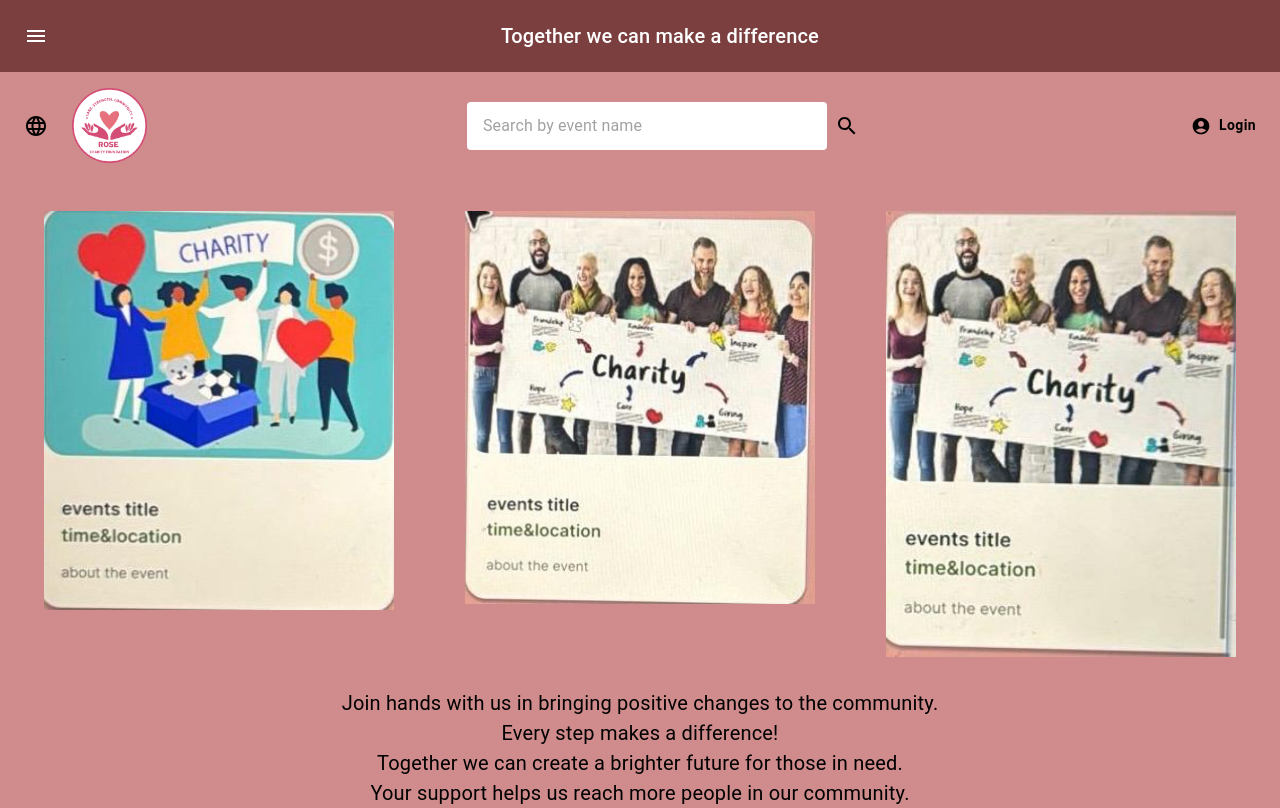
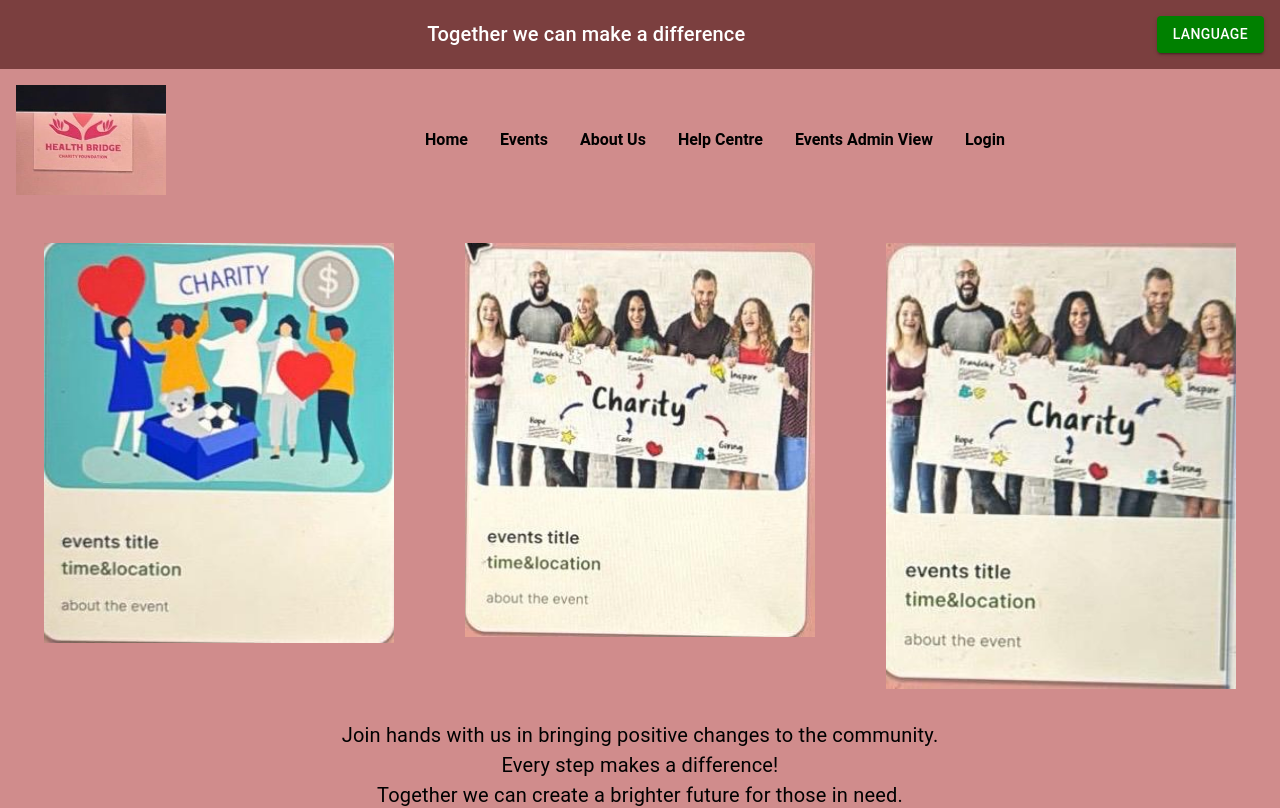
Before and after one commit to camstarhall/KV6002-Team-Project, a React (Vite) app in the folder KV6002/: page / in a window 1280 px wide. Shown: the top 808 px of the page. Built offline with nearby package versions, Linux system fonts and the light colour scheme; what i18n-iso-countries would draw is missing.

Commit message:
Revert "Header Updated"
This reverts commit 4b669aac0100c40aecaffdaf055bb8aad22cc694.

```diff
--- a/KV6002/src/components/Header.jsx
+++ b/KV6002/src/components/Header.jsx
@@ -1,178 +1,48 @@
-import React, { useState } from "react";
-import {
-  Box,
-  Button,
-  Typography,
-  InputBase,
-  IconButton,
-  Drawer,
-  List,
-  ListItem,
-  ListItemText,
-} from "@mui/material";
-import { Link } from "react-router-dom";
-import MenuIcon from "@mui/icons-material/Menu";
-import SearchIcon from "@mui/icons-material/Search";
-import LanguageIcon from "@mui/icons-material/Language";
-import AccountCircleIcon from "@mui/icons-material/AccountCircle";
-import charityLogo from "../assets/Rose_logo.png";
-import "../App.css";
+import React from "react";
+import { Box, Button, Typography } from "@mui/material";
+import { Link } from "react-router-dom"; // Import Link from react-router-dom
+import charityLogo from "../assets/logo.jpg"; // Update the path as necessary
+import "../App.css"; // Importing App.css from the src directory
 
 function Header() {
-  const [menuOpen, setMenuOpen] = useState(false);
-
-  const toggleMenu = () => {
-    setMenuOpen(!menuOpen);
-  };
-
   return (
     <Box>
       {/* Top Part of the Header */}
       <Box
         sx={{
-          backgroundColor: "#7B3F3F",
+          backgroundColor: "#7B3F3F", // Darker shade
           display: "flex",
           justifyContent: "space-between",
           alignItems: "center",
           padding: "1rem",
         }}
       >
-        {/* Burger Icon for Menu */}
-        <IconButton
-          onClick={toggleMenu}
-          sx={{ color: "white" }}
-        >
-          <MenuIcon />
-        </IconButton>
-
-        <Typography
-          variant="h6"
-          sx={{ color: "white", textAlign: "center", flexGrow: 1 }}
-        >
+        <Typography variant="h6" sx={{ color: 'white', textAlign: 'center', flexGrow: 1 }}>
           Together we can make a difference
         </Typography>
+        <Button variant="contained" sx={{ backgroundColor: 'green', color: 'white' }}>
+          Language
+        </Button>
       </Box>
-
-      {/* Drawer for Menu Links */}
-      <Drawer
-        anchor="left"
-        open={menuOpen}
-        onClose={toggleMenu}
-      >
-        <Box
-          sx={{ width: 250, padding: "1rem" }}
-          onClick={toggleMenu}
-        >
-          <List>
-            <ListItem
-              button
-              component={Link}
-              to="/"
-            >
-              <ListItemText primary="Home" />
-            </ListItem>
-            <ListItem
-              button
-              component={Link}
-              to="/events"
-            >
-              <ListItemText primary="Events" />
-            </ListItem>
-            <ListItem
-              button
-              component={Link}
-              to="/about"
-            >
-              <ListItemText primary="About Us" />
-            </ListItem>
-            <ListItem
-              button
-              component={Link}
-              to="/help"
-            >
-              <ListItemText primary="Help Centre" />
-            </ListItem>
-            <ListItem
-              button
-              component={Link}
-              to="/events-list-admin-view"
-            >
-              <ListItemText primary="Events Admin View" />
-            </ListItem>
-            <ListItem
-              button
-              component={Link}
-              to="/login"
-            >
-              <ListItemText primary="Login" />
-            </ListItem>
-          </List>
-        </Box>
-      </Drawer>
 
       {/* Bottom Part of the Header */}
       <Box
         sx={{
-          backgroundColor: "#D08C8C",
+          backgroundColor: "#D08C8C", // Lighter shade
           display: "flex",
           alignItems: "center",
           padding: "1rem",
         }}
       >
-        {/* Language Button */}
-        <IconButton sx={{ color: "black" }}>
-          <LanguageIcon />
-        </IconButton>
-
-        {/* Logo */}
-        <img
-          src={charityLogo}
-          alt="Charity Logo"
-          style={{ width: "75px", marginLeft: "1rem", marginRight: "auto" }}
-        />
-
-        {/* Search Bar */}
-        <Box
-          sx={{
-            display: "flex",
-            alignItems: "center",
-            flexGrow: 1,
-            maxWidth: "400px",
-            margin: "0 2rem",
-          }}
-        >
-          <InputBase
-            placeholder="Search by event name"
-            sx={{
-              backgroundColor: "white",
-              padding: "0.5rem 1rem",
-              borderRadius: "4px",
-              width: "100%",
-            }}
-          />
-          <IconButton
-            type="submit"
-            aria-label="search"
-            sx={{ color: "black" }}
-          >
-            <SearchIcon />
-          </IconButton>
-        </Box>
-
-        {/* Login Button */}
-        <Button
-          component={Link}
-          to="/login"
-          startIcon={<AccountCircleIcon />}
-          sx={{
-            color: "black",
-            textTransform: "none",
-            fontWeight: "bold",
-            marginLeft: "auto",
-          }}
-        >
-          Login
-        </Button>
+        <img src={charityLogo} alt="Charity Logo" style={{ width: '150px', marginRight: 'auto' }} />
+        <nav style={{ display: 'flex', justifyContent: 'center', flexGrow: 1 }}>
+          <Link to="/" style={{ margin: '0 1rem', color: 'black', fontWeight: 'bold', textDecoration: 'none' }}>Home</Link>
+          <Link to="/events" style={{ margin: '0 1rem', color: 'black', fontWeight: 'bold', textDecoration: 'none' }}>Events</Link>
+          <Link to="/about" style={{ margin: '0 1rem', color: 'black', fontWeight: 'bold', textDecoration: 'none' }}>About Us</Link>
+          <Link to="/help" style={{ margin: '0 1rem', color: 'black', fontWeight: 'bold', textDecoration: 'none' }}>Help Centre</Link>
+          <Link to="/events-list-admin-view" style={{ margin: '0 1rem', color: 'black', fontWeight: 'bold', textDecoration: 'none' }}>Events Admin View </Link> {/* Admin Events link */}
+          <Link to="/login" style={{ margin: '0 1rem', color: 'black', fontWeight: 'bold', textDecoration: 'none' }}>Login</Link>
+        </nav>
       </Box>
     </Box>
   );
```
Also changed, not shown: KV6002/src/assets/Rose_logo.png (deleted), 1 other file (tests, documents, lock files or other folders).
